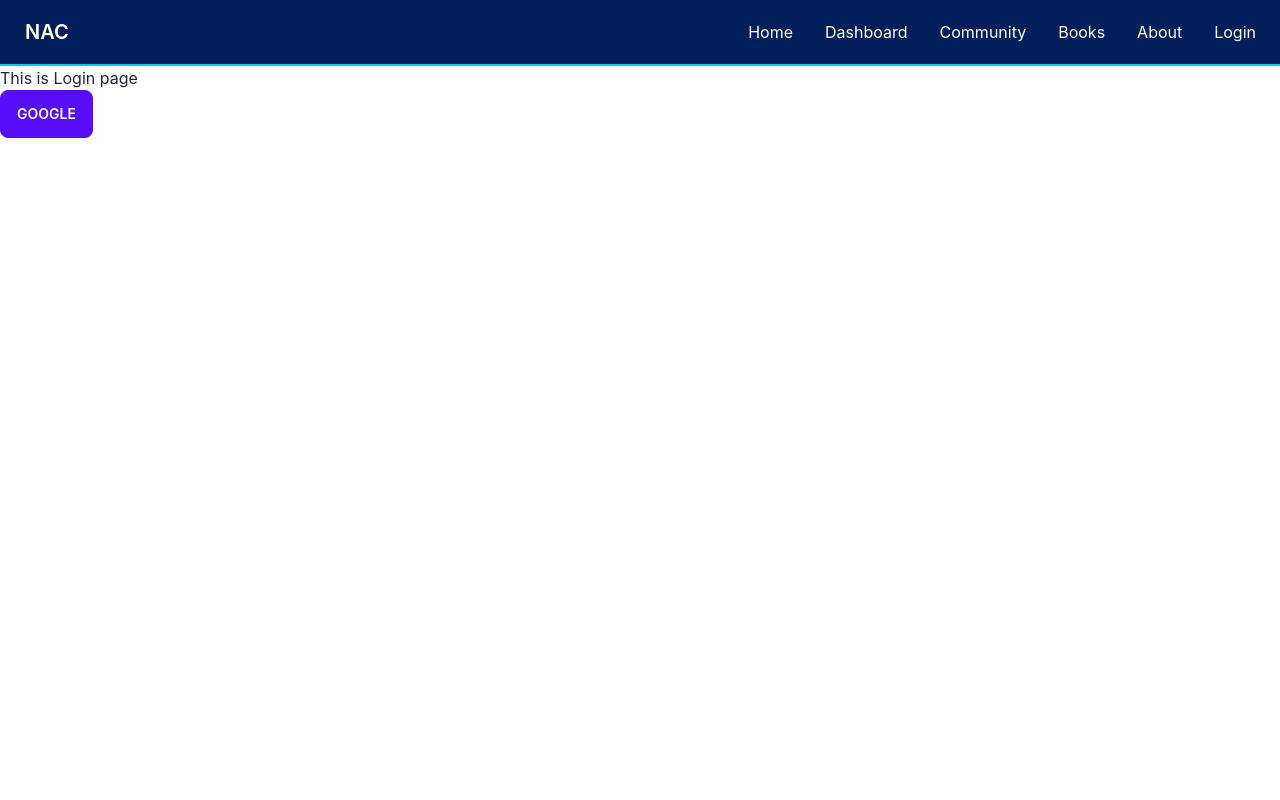
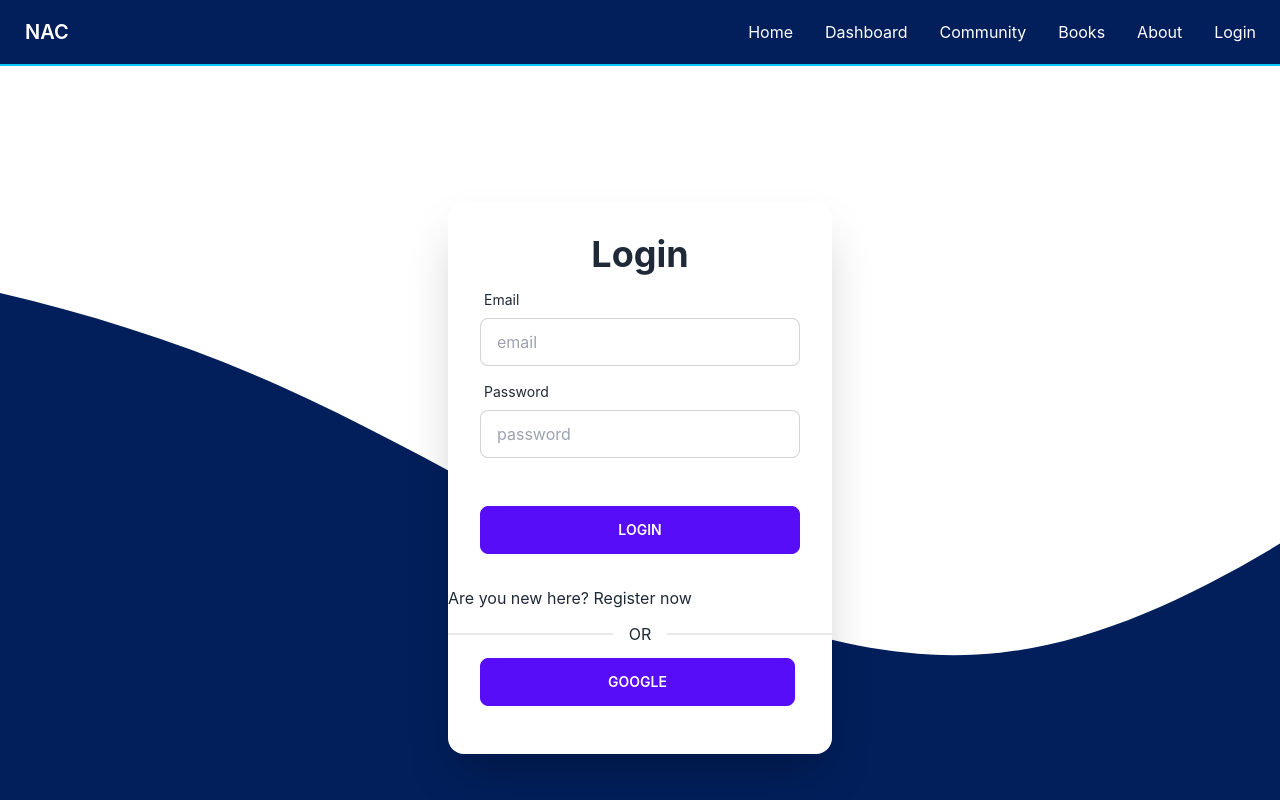
Before and after one commit to ibrahimkhalil188/NoteBook-Academic-Care, a React (Create React App) app: page /login in a window 1280 px wide. Shown: the top 800 px of the page. Built offline with nearby package versions, Linux system fonts and the light colour scheme; no server answers.

Commit message:
login system added

```diff
--- a/src/Components/Authentication/SocialLogin.js
+++ b/src/Components/Authentication/SocialLogin.js
@@ -7,12 +7,9 @@ import Loading from '../Shared/Loading';
 
 const SocialLogin = () => {
     const navigate = useNavigate()
-    const [signInWithGoogle, user, loading, error] = useSignInWithGoogle(auth);
+    const [signInWithGoogle, user, error] = useSignInWithGoogle(auth);
 
 
-    if (loading) {
-        return <Loading></Loading>
-    }
     if (error) {
         toast.error(error.message, { id: "Id" })
     }
@@ -21,8 +18,8 @@ const SocialLogin = () => {
         toast.success("Your created", { id: "id" })
     }
     return (
-        <div>
-            <button onClick={() => signInWithGoogle()} className='btn btn-primary'>Google
+        <div className='w-full mb-12'>
+            <button onClick={() => signInWithGoogle()} className='btn btn-primary w-[82%] ml-8'>Google
             </button>
 
         </div>
--- a/src/Pages/Login.js
+++ b/src/Pages/Login.js
@@ -1,12 +1,71 @@
-import React from 'react';
+import React, { useState } from 'react';
 import SocialLogin from '../Components/Authentication/SocialLogin';
-
+import wave from '../Assets/Image/loginwave.svg'
+import { useSignInWithEmailAndPassword } from 'react-firebase-hooks/auth';
+import auth from '../firebase.init';
+import Loading from '../Components/Shared/Loading';
+import toast from 'react-hot-toast';
 const Login = () => {
 
+    const [email, setEmail] = useState('');
+    const [password, setPassword] = useState('');
+    const [
+        signInWithEmailAndPassword,
+        user,
+        loading,
+        error,
+    ] = useSignInWithEmailAndPassword(auth);
+
+    if (error) {
+        toast.error(error.message, { id: "Id" })
+    }
+    if (loading) {
+        return <Loading></Loading>
+    }
+    if (user) {
+        return (
+            <div>
+                <p>Signed In User: {user.email}</p>
+            </div>
+        );
+    }
+
+    const handleSubmit = (e) => {
+        e.preventDefault()
+        signInWithEmailAndPassword(email, password)
+    }
     return (
-        <div className='h-screen '>
-            <h1>This is Login page</h1>
-            <SocialLogin></SocialLogin>
+        <div className="hero min-h-screen" style={{ backgroundImage: `url(${wave})`, backgroundSize: "cover", backgroundPosition: "center", backgroundRepeat: "no-repeat" }}>
+            <div class="card flex-shrink-0 w-full max-w-sm shadow-2xl bg-base-100 mt-6">
+                <form onSubmit={(e) => handleSubmit(e)} class="card-body">
+                    <h1 className='text-4xl text-center font-bold'>Login</h1>
+                    <div class="form-control">
+                        <label class="label">
+                            <span class="label-text">Email</span>
+                        </label>
+                        <input type="email" placeholder="email" class="input input-bordered" onChange={(e) => setEmail(e.target.value)} required />
+                    </div>
+                    <div class="form-control">
+                        <label class="label">
+                            <span class="label-text">Password</span>
+                        </label>
+                        <input type="password" placeholder="password" class="input input-bordered" onChange={(e) => setPassword(e.target.value)} required />
+                        <label class="label">
+                            {/* <a href="#" class="label-text-alt link link-hover">Forgot password?</a> */}
+                        </label>
+                    </div>
+                    <div class="form-control mt-6">
+                        <input type="submit" value="Login" class="btn btn-primary" />
+                    </div>
+                </form>
+                <div>
+                    <h1>Are you new here? Register now</h1>
+                </div>
+                <div class="divider">OR</div>
+                <SocialLogin></SocialLogin>
+            </div>
+
+
         </div>
     );
 };
```
Also changed, not shown: src/Assets/Image/loginwave.svg (added).
